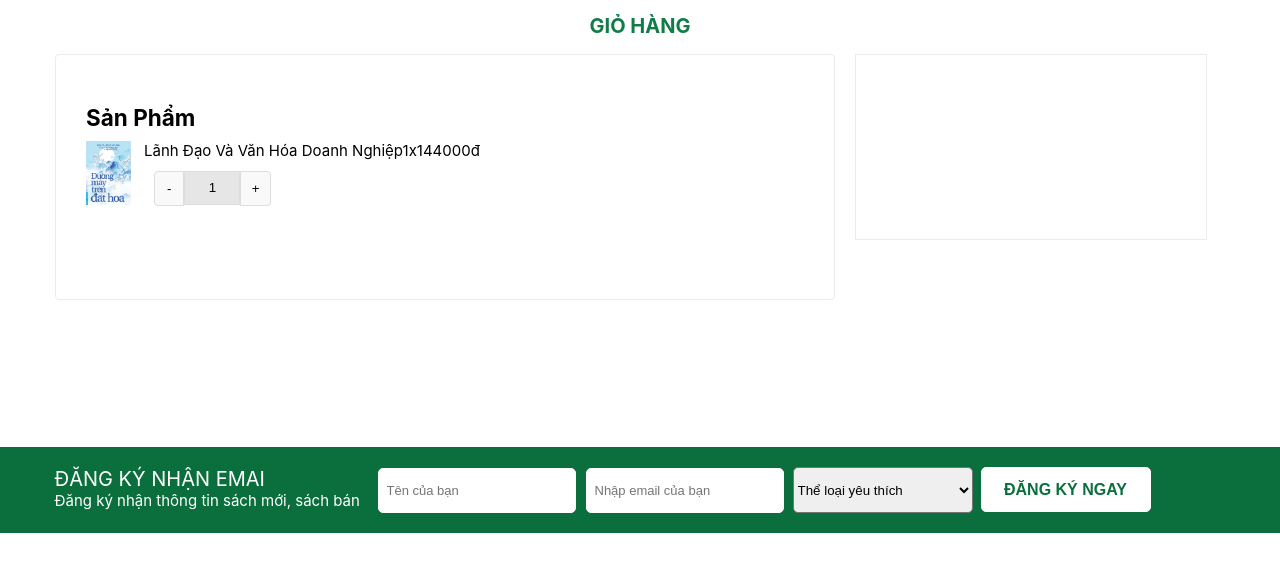
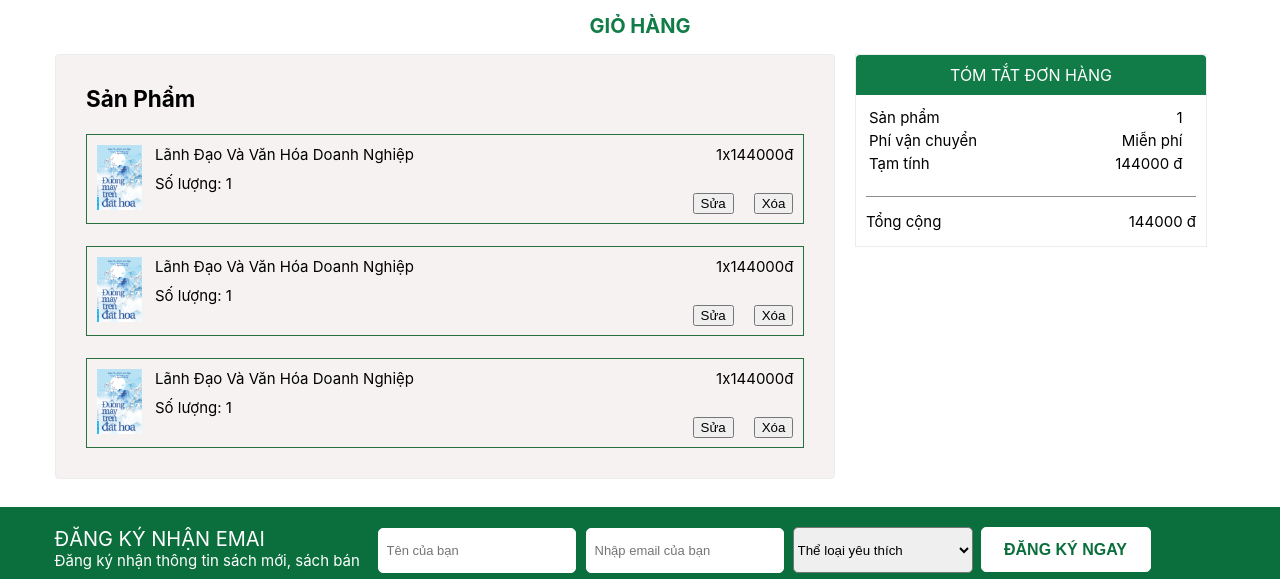
Before and after one commit to ducan9x/books, a React app: page /cart in a window 1280 px wide. Shown: the part 198-777 px from the top of the page. Built offline with nearby package versions, Linux system fonts and the light colour scheme.

Commit message:
update cartpage

```diff
--- a/src/components/Cart/Cart.css
+++ b/src/components/Cart/Cart.css
@@ -118,6 +118,8 @@ input{
     width: 100%;
     min-height: 500px;
     background-color: white;
+    float: left;
+    padding-bottom: 28px;
 }
 .cart-container-body{
     width: 1170px;
@@ -138,7 +140,7 @@ input{
     text-transform: uppercase;
 }
 .cart-body{
-    /* background-color: #a27070; */
+    background-color: #f7f2f2;
     width: 718px;
     min-height: 184px;
     /* padding: 10px; */
@@ -152,7 +154,7 @@ input{
     border: 1px solid #ececec;
     margin-left:20px ;
     width: 350px;
-    height: 184px;
+    /* height: 184px; */
     /* background-color: blue; */
 }
 .img-cart{
@@ -160,6 +162,57 @@ input{
     float: left;
     margin-right: 13px;
 }
+.cart-book{
+    width: 97%;
+    height: 68px;
+    margin-top: 22px;
+    border: 1px solid #276f3f;
+    padding: 10px;
+}
+.cart-book>p>span{
+    float: right;
+}
+.cart-book>button{
+    float: right;
+    /* margin-top: 10px; */
+    margin-left: 20px;
+}
 .cart-book>p{
-    margin: -9px;
+    margin: 0px;
 }
+.soluong{
+    margin-top: 10px !important;
+}
+.cart-body>h2{
+    margin-top: 0px;
+}
+.tt-cart-title{
+    background: #117c47;
+    border-radius: 4px 4px 0 0;
+    color: #fff;
+    text-transform: uppercase;
+    text-align: center;
+    font-size: 16px;
+    padding: 10px
+}
+.left{
+    width: 60%;
+}
+.right{
+    width: 40%;
+    align-items: right;
+    text-align: right;
+}
+.table{
+    width: 97%;
+    padding: 10px;
+}
+.total-price{
+    margin: 10px;
+    /* padding-top: 15px; */
+    border-top: 1px solid #8c8c8c;
+    /* display: flex */
+}
+.total-price span{
+    float: right;
+}
--- a/src/components/Cart/Cart.js
+++ b/src/components/Cart/Cart.js
@@ -6,7 +6,7 @@ class Cart extends Component {
             <div className="cart-container">
                 <div className="cart-container-body">
                     <div className="cart-container-body-title">
-                    <img src='./image/vnb_logo_2x.png' />
+                        <img src='./image/vnb_logo_2x.png' />
                     </div>
                     <h2>Giỏ Hàng</h2>
                     <div className="cart-container-body-content">
@@ -15,16 +15,65 @@ class Cart extends Component {
                             <div className="cart-book">
                                 <img className="img-cart" src="./image/duongmaytrendathoa-01-bia-1.png" />
                                 <p>Lãnh Đạo Và Văn Hóa Doanh Nghiệp<span>1x144000đ</span></p>
-                                <div className="buttons_added">
-                                    {/* <span>Số lượng </span> */}
+                                <p className="soluong">Số lượng: 1</p>
+                                {/* <div className="buttons_added">
                                     <input class="minus is-form" type="button" value="-" />
                                     <input aria-label="quantity" class="input-qty" max="10" min="1" name="" type="number" value="1" />
                                     <input class="plus is-form" type="button" value="+" />
-                                </div>
+                                </div> */}
+                                <button>Xóa</button><button>Sửa</button>
                             </div>
+
+                            <div className="cart-book">
+                                <img className="img-cart" src="./image/duongmaytrendathoa-01-bia-1.png" />
+                                <p>Lãnh Đạo Và Văn Hóa Doanh Nghiệp<span>1x144000đ</span></p>
+                                <p className="soluong">Số lượng: 1</p>
+                                {/* <div className="buttons_added">
+                                    <input class="minus is-form" type="button" value="-" />
+                                    <input aria-label="quantity" class="input-qty" max="10" min="1" name="" type="number" value="1" />
+                                    <input class="plus is-form" type="button" value="+" />
+                                </div> */}
+                                <button>Xóa</button><button>Sửa</button>
+                            </div>
+                            <div className="cart-book">
+                                <img className="img-cart" src="./image/duongmaytrendathoa-01-bia-1.png" />
+                                <p>Lãnh Đạo Và Văn Hóa Doanh Nghiệp<span>1x144000đ</span></p>
+                                <p className="soluong">Số lượng: 1</p>
+                                {/* <div className="buttons_added">
+                                    <input class="minus is-form" type="button" value="-" />
+                                    <input aria-label="quantity" class="input-qty" max="10" min="1" name="" type="number" value="1" />
+                                    <input class="plus is-form" type="button" value="+" />
+                                </div> */}
+                                <button>Xóa</button><button>Sửa</button>
+                            </div>
+
+
                         </div>
                         <div className="tt-cart">
+                            <div className="tt-cart-title">
+                                <span>Tóm tắt đơn hàng</span>
+                            </div>
+                            <table className="table">
+                                <tr>
+                                    <td className="left">Sản phẩm</td>
+                                    <td className="right">1</td>
 
+                                </tr>
+                                <tr>
+                                    <td className="left">Phí vận chuyển</td>
+                                    <td className="right">Miễn phí</td>
+
+                                </tr>
+                                <tr>
+                                    <td className="left">Tạm tính</td>
+                                    <td className="right">144000 đ</td>
+                                </tr>
+
+                            </table>
+                            <div className="total-price">
+                                    <p>Tổng cộng
+                                    <span>144000 đ</span></p>
+                                </div>
                         </div>
                     </div>
                 </div>
```
Also changed, not shown: 1 other file.
